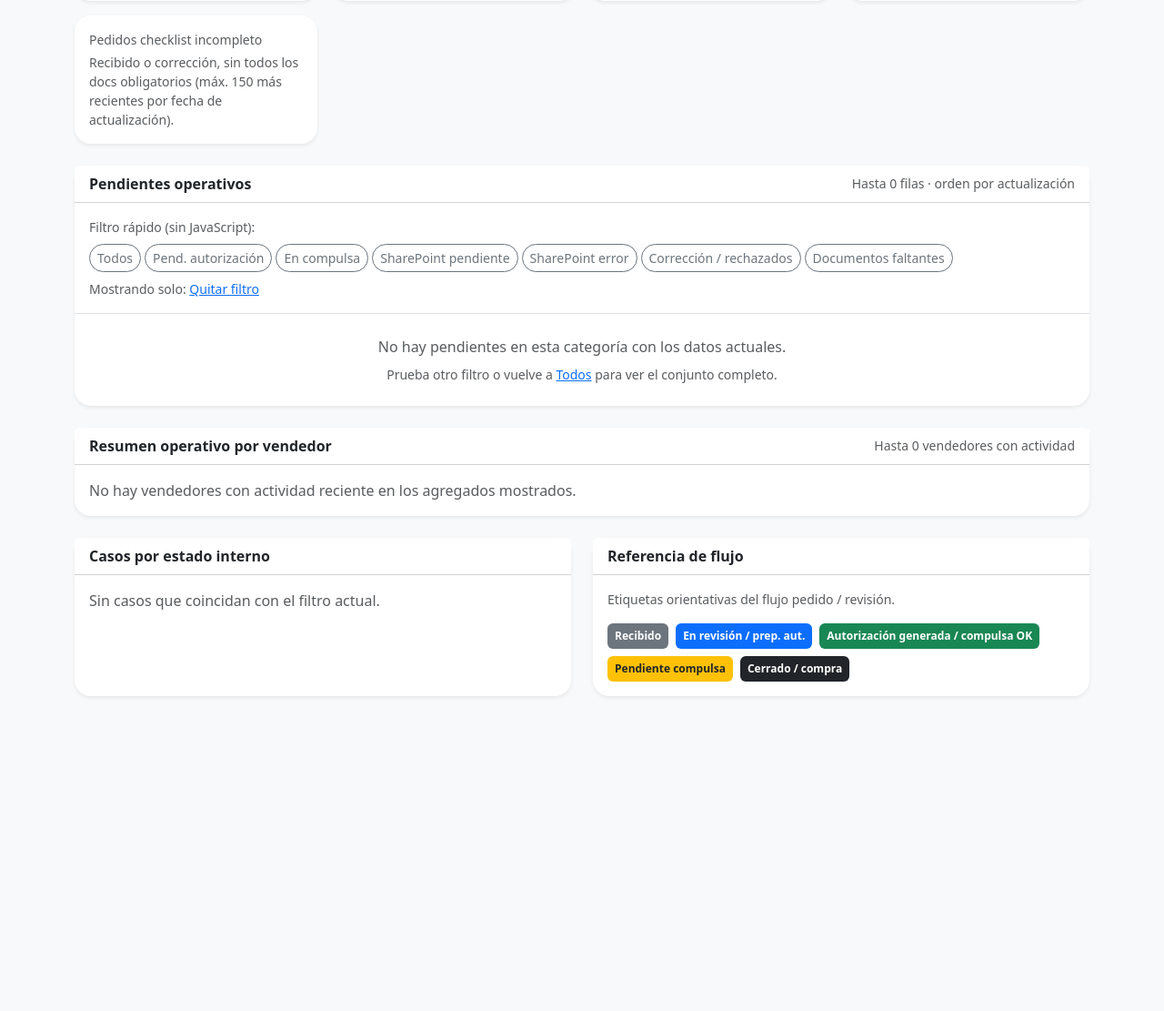
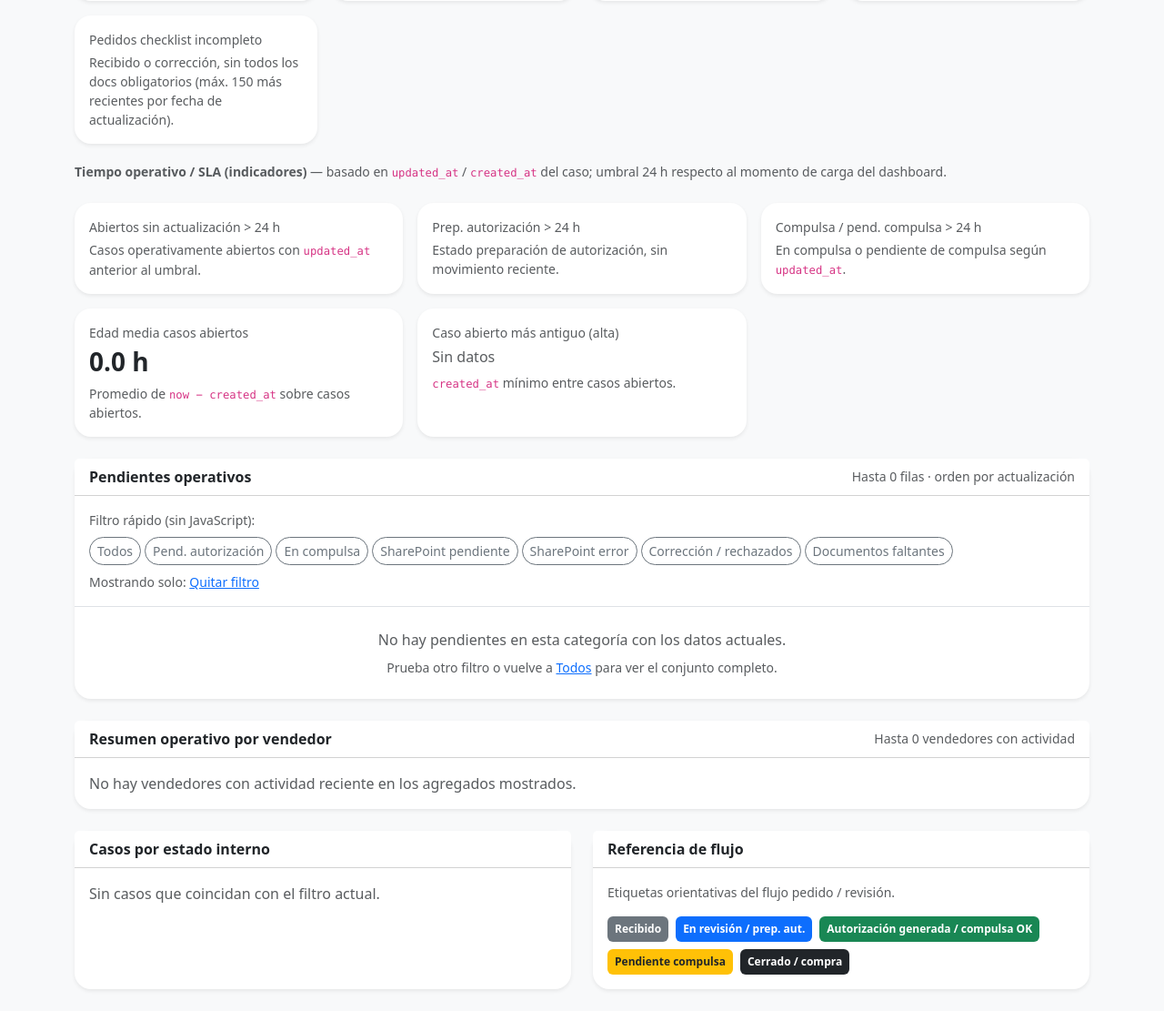
Before and after one commit to ericklopeh/telegram_bot, a FastAPI app: template app/web/templates/dashboard.html in a window 1280 px wide. Shown: the part 328-1439 px from the top of the page at 91% size. Before the commit the page ends 1094 px from the top, so only its background shows below. Run offline with FastAPI, Linux system fonts and the light colour scheme; the template is opened without the code that fills it, so the values that code supplies are empty; parts of the project's set-up code (start-up, migrations or seed data) failed here and were passed over.

Commit message:
feat(dashboard): [P11-C5] add basic SLA metrics
Co-authored-by: Cursor <cursoragent@cursor.com>

```diff
--- a/app/web/routes/dashboard.py
+++ b/app/web/routes/dashboard.py
@@ -1,5 +1,6 @@
 from __future__ import annotations
 
+from datetime import datetime, timedelta, timezone
 from typing import Generator
 
 from fastapi import APIRouter, Depends, Query, Request
@@ -342,6 +343,30 @@ def _build_metrics(db: Session, usuario: dict) -> dict:
 
     por_estado = [{"estado": estado, "total": int(n)} for estado, n in rows]
 
+    # SLA / tiempo operativo (timestamps existentes; sin historial adicional).
+    umbral_24h = datetime.now(timezone.utc) - timedelta(hours=24)
+    filtro_abierto = not_(Case.current_status.in_(_CERRADOS_OPERATIVOS))
+    sla_abiertos_sin_act_24h = base.filter(filtro_abierto, Case.updated_at < umbral_24h).count()
+    sla_prep_aut_mas_24h = base.filter(
+        Case.current_status == C.ST_PED_PREP_AUT,
+        Case.updated_at < umbral_24h,
+    ).count()
+    sla_compulsa_mas_24h = base.filter(
+        Case.current_status.in_((C.ST_PED_EN_COMPULSA, C.ST_PED_PEND_COMPULSA)),
+        Case.updated_at < umbral_24h,
+    ).count()
+    avg_epoch = base.filter(filtro_abierto).with_entities(
+        func.avg(func.extract("epoch", func.now() - Case.created_at)),
+    ).scalar()
+    sla_edad_media_abiertos_horas: float | None
+    if avg_epoch is None:
+        sla_edad_media_abiertos_horas = None
+    else:
+        sla_edad_media_abiertos_horas = float(avg_epoch) / 3600.0
+    sla_caso_mas_antiguo_abierto = base.filter(filtro_abierto).with_entities(
+        func.min(Case.created_at),
+    ).scalar()
+
     return {
         "total_abiertos": total_abiertos,
         "pendientes_autorizacion": pendientes_autorizacion,
@@ -354,6 +379,11 @@ def _build_metrics(db: Session, usuario: dict) -> dict:
         "pedidos_checklist_incompleto": checklist_incompleto,
         "pedidos_checklist_incompleto_capped": checklist_capped,
         "por_estado": por_estado,
+        "sla_abiertos_sin_act_24h": sla_abiertos_sin_act_24h,
+        "sla_prep_aut_mas_24h": sla_prep_aut_mas_24h,
+        "sla_compulsa_mas_24h": sla_compulsa_mas_24h,
+        "sla_edad_media_abiertos_horas": sla_edad_media_abiertos_horas,
+        "sla_caso_mas_antiguo_abierto": sla_caso_mas_antiguo_abierto,
     }
 
 
--- a/app/web/templates/dashboard.html
+++ b/app/web/templates/dashboard.html
@@ -95,6 +95,72 @@
                     <span class="text-warning">Tope alcanzado; el número real puede ser mayor.</span>
                     {% endif %}
                 </div>
+            </div>
+        </div>
+    </div>
+</div>
+
+<div class="row g-3 mt-1">
+    <div class="col-12">
+        <p class="text-muted small mb-2">
+            <span class="fw-semibold">Tiempo operativo / SLA (indicadores)</span>
+            — basado en <code>updated_at</code> / <code>created_at</code> del caso; umbral 24 h respecto al momento de carga del dashboard.
+        </p>
+    </div>
+    <div class="col-12 col-sm-6 col-lg-4">
+        <div class="card shadow-sm border-0 h-100 border-warning border-opacity-50">
+            <div class="card-body">
+                <div class="text-muted small">Abiertos sin actualización &gt; 24 h</div>
+                <div class="fs-3 fw-bold text-warning">{{ metricas.sla_abiertos_sin_act_24h }}</div>
+                <div class="text-muted small mt-1">Casos operativamente abiertos con <code>updated_at</code> anterior al umbral.</div>
+            </div>
+        </div>
+    </div>
+    <div class="col-12 col-sm-6 col-lg-4">
+        <div class="card shadow-sm border-0 h-100 border-warning border-opacity-50">
+            <div class="card-body">
+                <div class="text-muted small">Prep. autorización &gt; 24 h</div>
+                <div class="fs-3 fw-bold text-warning">{{ metricas.sla_prep_aut_mas_24h }}</div>
+                <div class="text-muted small mt-1">Estado preparación de autorización, sin movimiento reciente.</div>
+            </div>
+        </div>
+    </div>
+    <div class="col-12 col-sm-6 col-lg-4">
+        <div class="card shadow-sm border-0 h-100 border-warning border-opacity-50">
+            <div class="card-body">
+                <div class="text-muted small">Compulsa / pend. compulsa &gt; 24 h</div>
+                <div class="fs-3 fw-bold text-warning">{{ metricas.sla_compulsa_mas_24h }}</div>
+                <div class="text-muted small mt-1">En compulsa o pendiente de compulsa según <code>updated_at</code>.</div>
+            </div>
+        </div>
+    </div>
+    <div class="col-12 col-sm-6 col-lg-4">
+        <div class="card shadow-sm border-0 h-100">
+            <div class="card-body">
+                <div class="text-muted small">Edad media casos abiertos</div>
+                <div class="fs-3 fw-bold">
+                    {% if metricas.sla_edad_media_abiertos_horas is not none %}
+                    {{ "%.1f"|format(metricas.sla_edad_media_abiertos_horas) }} h
+                    {% else %}
+                    <span class="fs-6 fw-normal text-muted">Sin datos</span>
+                    {% endif %}
+                </div>
+                <div class="text-muted small mt-1">Promedio de <code>now − created_at</code> sobre casos abiertos.</div>
+            </div>
+        </div>
+    </div>
+    <div class="col-12 col-sm-6 col-lg-4">
+        <div class="card shadow-sm border-0 h-100">
+            <div class="card-body">
+                <div class="text-muted small">Caso abierto más antiguo (alta)</div>
+                <div class="fs-5 fw-bold">
+                    {% if metricas.sla_caso_mas_antiguo_abierto %}
+                    {{ metricas.sla_caso_mas_antiguo_abierto.strftime('%d/%m/%Y %H:%M') }}
+                    {% else %}
+                    <span class="fs-6 fw-normal text-muted">Sin datos</span>
+                    {% endif %}
+                </div>
+                <div class="text-muted small mt-1"><code>created_at</code> mínimo entre casos abiertos.</div>
             </div>
         </div>
     </div>
```
